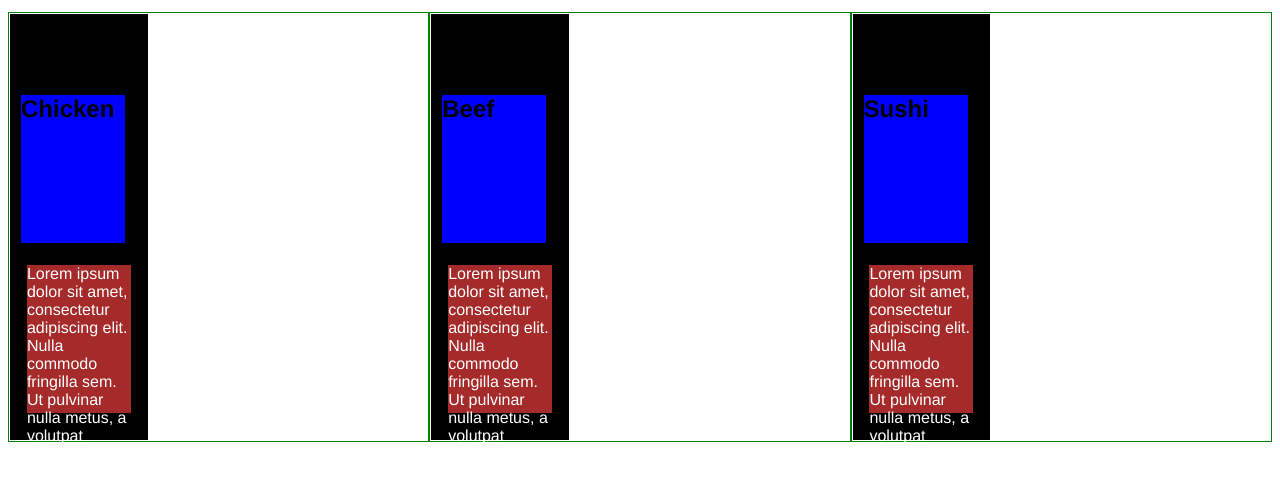
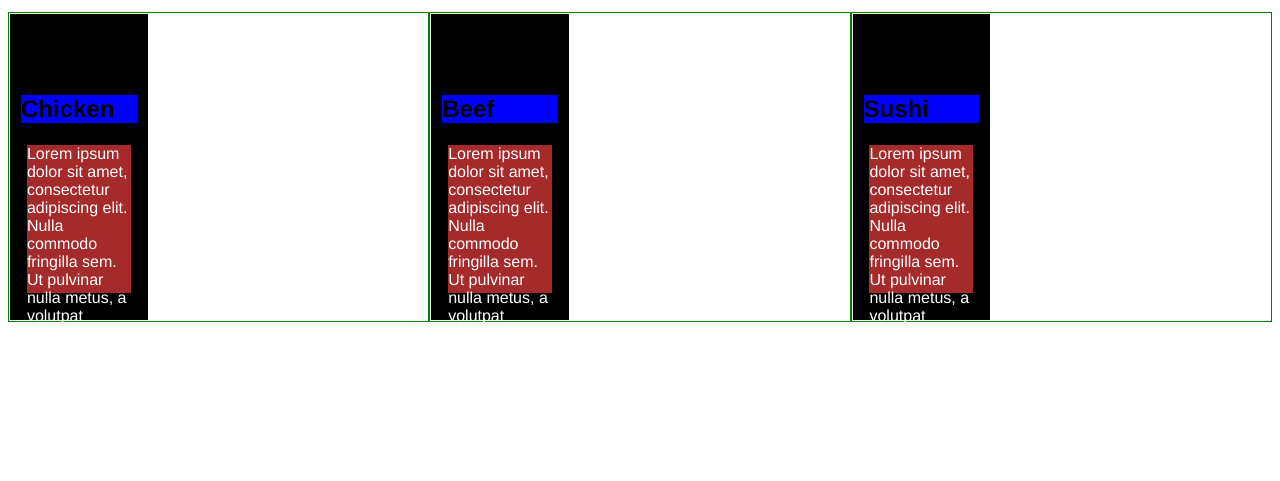
Before and after one commit to tundealfred/mod2-solution, a plain HTML site: page site/index.html in a window 1280 px wide. Shown: the part 61-542 px from the top of the page. Drawn offline with Linux system fonts and the light colour scheme.

Commit message:
page update css

```diff
--- a/css/style.css
+++ b/css/style.css
@@ -22,8 +22,8 @@ p {
 h2 {
   border: 1px solid black;
   background-color: #0000ff;
-  width: 90%;
-  height: 150px;
+  width: auto;
+  height: auto;
   font-family: Helvetica;
   color: black;
 }
```
